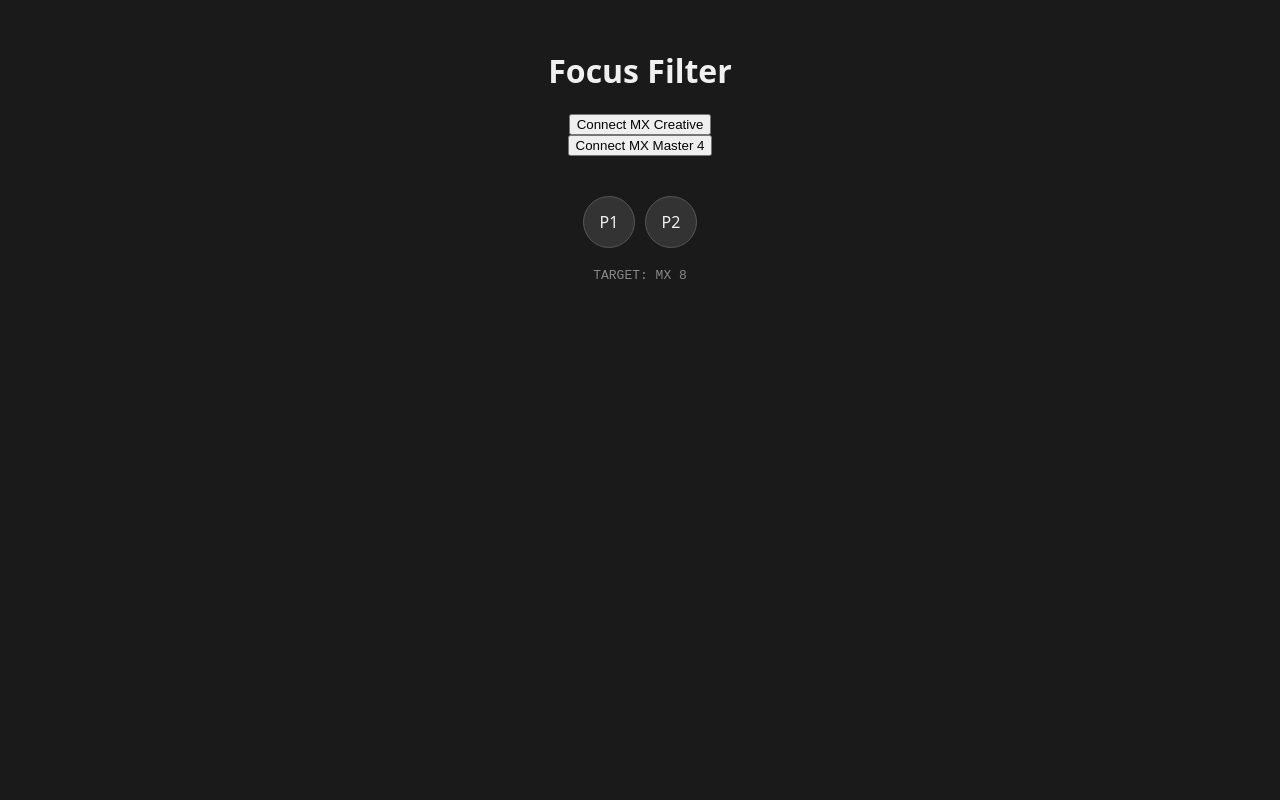
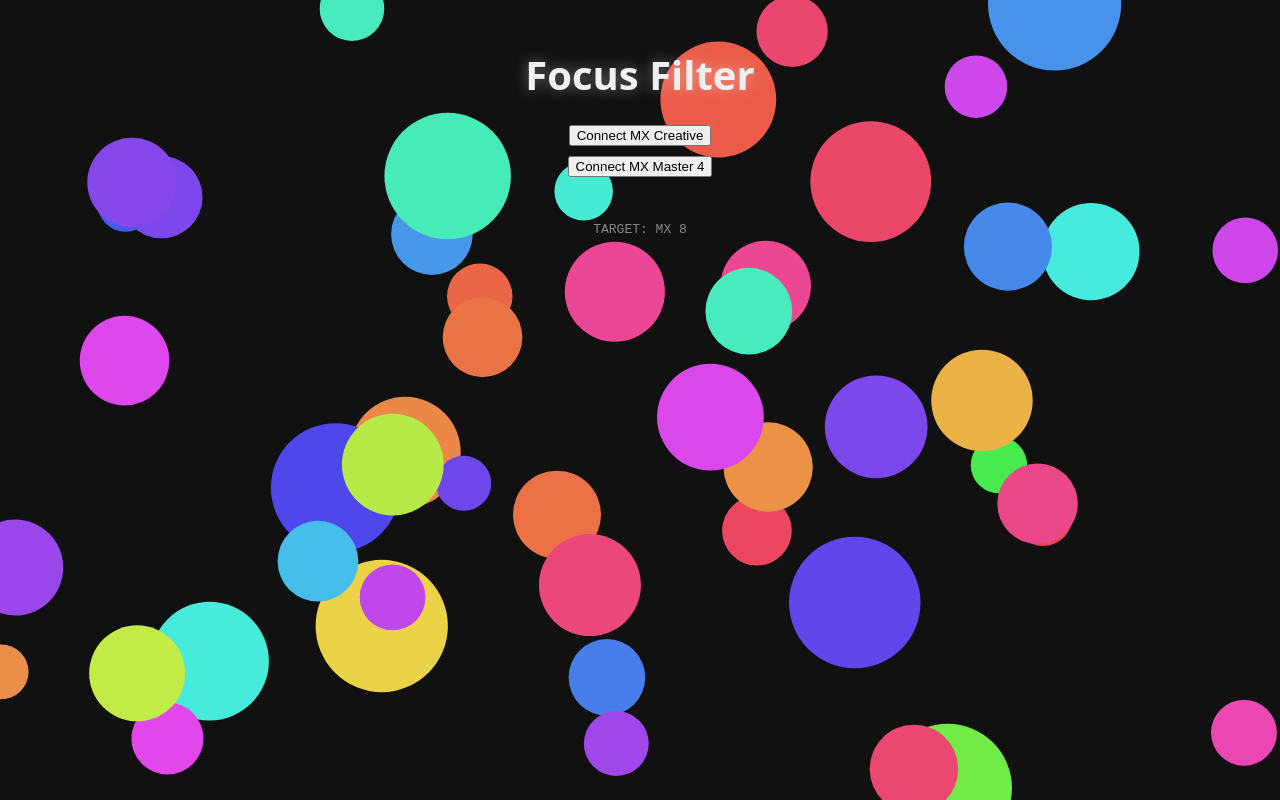
Before and after one commit to k27qin/FocusFilter, a plain HTML site: page app/index.html in a window 1280 px wide. Drawn offline with Linux system fonts and the light colour scheme.

Commit message:
With fun background now

```diff
--- a/app/index.html
+++ b/app/index.html
@@ -1,53 +1,47 @@
-<!--<!DOCTYPE html>
-<html>
-
-<head>
-    <title>Keyboard Color Toggler</title>
-</head>
-
-<body>
-     Content will be added by app.js
-    <script src="app.js"></script>
-</body>
-
-</html> -->
-
-<!--<!DOCTYPE html>
-<html>
-
-<head>
-    <meta charset="UTF-8">
-    <title>MX Keyboard Effects</title>
-</head>
-
-<body>
-    <h1>MX Creative Console Effects</h1>
-    <button id="connect-btn">Connect to MX</button>
-
-    <p>Press any letter on your keyboard to trigger effects.</p>
-
-    <script type="module" src="app.js"></script>
-</body>
-
-</html>-->
-
-
-
 <!DOCTYPE html>
 <html lang="en">
 
 <head>
     <meta charset="UTF-8">
-    <title>MX Creative Console - Module Demo</title>
+    <title>Focus Filter + Chaos</title>
     <style>
+        html,
         body {
+            margin: 0;
+            padding: 0;
+            width: 100%;
+            height: 100%;
+            overflow: hidden;
             font-family: system-ui;
-            background: #1a1a1a;
+            background: #111;
             color: #f0f0f0;
+        }
+
+        h1 {
+            position: absolute;
+            top: 20px;
+            width: 100%;
+            text-align: center;
+            font-size: 2.5rem;
+            z-index: 10;
+            text-shadow: 0 0 15px rgba(255, 255, 255, 0.4);
+        }
+
+        #backgroundCanvas {
+            position: absolute;
+            top: 0;
+            left: 0;
+            z-index: 0;
+        }
+
+        .ui-container {
+            position: relative;
+            z-index: 5;
             display: flex;
             flex-direction: column;
             align-items: center;
-            padding: 20px;
+            padding-top: 120px;
+            /* leave space for h1 */
         }
 
         .grid {
@@ -109,24 +103,83 @@
 
         button {
             transition: opacity 0.2s ease;
+            margin: 5px;
         }
     </style>
 </head>
 
 <body>
     <h1>Focus Filter</h1>
-    <button id="connectBtn">Connect MX Creative</button>
-    <button id="connectMouseBtn">Connect MX Master 4</button>
 
+    <canvas id="backgroundCanvas"></canvas>
 
-    <div class="grid" id="grid"></div>
-    <div class="paging">
-        <div class="page-btn" id="key-9">P1</div>
-        <div class="page-btn" id="key-10">P2</div>
+    <div class="ui-container">
+        <button id="connectBtn">Connect MX Creative</button>
+        <button id="connectMouseBtn">Connect MX Master 4</button>
+
+        <div class="grid" id="grid"></div>
+        <div id="log">Waiting for connection...</div>
     </div>
-    <div id="log">Waiting for connection...</div>
 
-    <script type="module" src="app.js">
+    <script type="module" src="app.js"></script>
+
+    <script>
+        // Full-screen chaotic bouncing circles
+        const canvas = document.getElementById('backgroundCanvas');
+        const ctx = canvas.getContext('2d');
+
+        function resizeCanvas() {
+            canvas.width = window.innerWidth;
+            canvas.height = window.innerHeight;
+        }
+        window.addEventListener('resize', resizeCanvas);
+        resizeCanvas();
+
+        class Circle {
+            constructor() {
+                this.radius = 10 + Math.random() * 40;
+                this.x = Math.random() * canvas.width;
+                this.y = Math.random() * canvas.height;
+                this.dx = (Math.random() - 0.5) * 6;
+                this.dy = (Math.random() - 0.5) * 6;
+                this.hue = Math.random() * 360;
+                this.sizePulseRate = Math.random() * 0.05;
+            }
+            update() {
+                this.x += this.dx;
+                this.y += this.dy;
+
+                if (this.x + this.radius > canvas.width || this.x - this.radius < 0) this.dx *= -1;
+                if (this.y + this.radius > canvas.height || this.y - this.radius < 0) this.dy *= -1;
+
+                this.hue += 0.5;
+                this.radius += Math.sin(Date.now() * 0.002 + this.sizePulseRate) * 0.3;
+                if (this.radius < 5) this.radius = 5; // Prevent negative radius
+            }
+            draw() {
+                ctx.beginPath();
+                ctx.arc(this.x, this.y, this.radius, 0, Math.PI * 2);
+                ctx.fillStyle = `hsl(${this.hue}, 80%, 60%)`;
+                ctx.fill();
+            }
+        }
+
+        const circles = [];
+        const numCircles = 50;
+        for (let i = 0; i < numCircles; i++) {
+            circles.push(new Circle());
+        }
+
+        function animate() {
+            ctx.clearRect(0, 0, canvas.width, canvas.height);
+            for (let c of circles) {
+                c.update();
+                c.draw();
+            }
+            requestAnimationFrame(animate);
+        }
+
+        animate();
     </script>
 </body>
 
```
